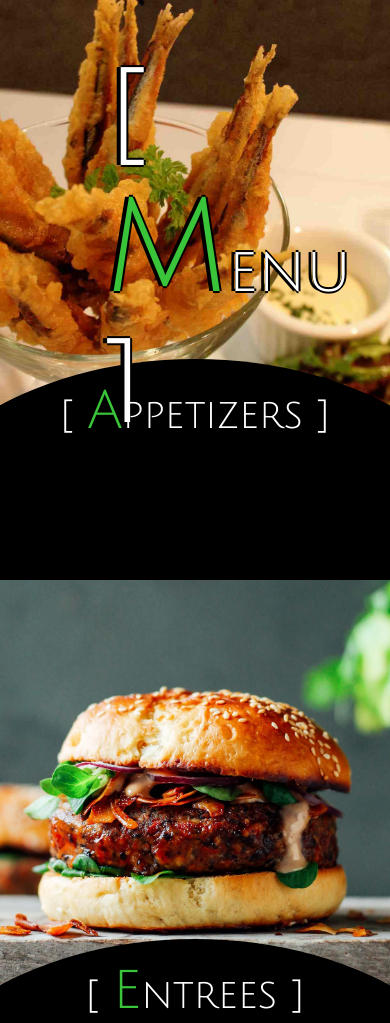
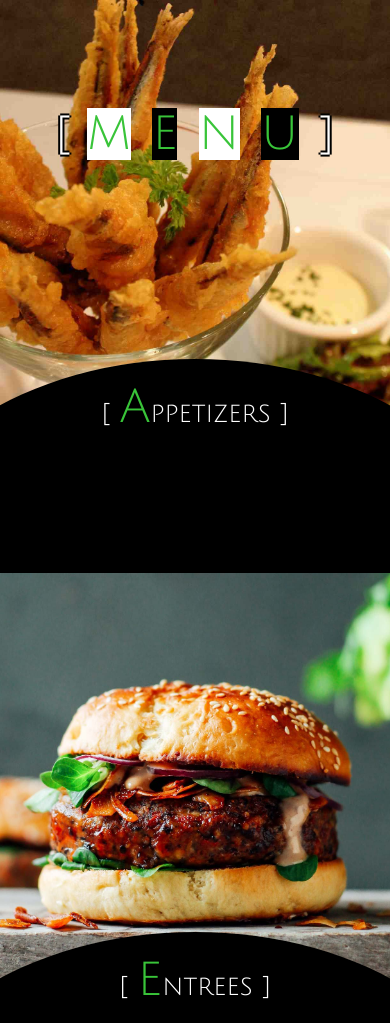
Before and after one commit to Mbarbotiko/cava, a plain HTML site: page menu.html in a window 390 px wide. Shown: the top 1023 px of the page. Drawn offline with nearby package versions, Linux system fonts and the light colour scheme; no server answers.

Commit message:
adding media screens for header and menu headers

```diff
--- a/menu.html
+++ b/menu.html
@@ -35,7 +35,14 @@
 
                 <span id='brackets'>[   </span>
 
-                <span id='mainMenu-letter'>M</span>enu
+                <span id='mainMenu-letter'>M</span>
+                <span id='mainMenu-letter2'>E</span>
+
+
+                <span id='mainMenu-letter'>N</span>
+
+
+                <span id='mainMenu-letter2'width=>U</span>
 
                 <span id='brackets'>   ]</span>
 
--- a/public/css/_menumedia.scss
+++ b/public/css/_menumedia.scss
@@ -1,9 +1,6 @@
 @media screen and (max-width: 1250px) and (min-width: 768px) {
-    #main-header{
-        font-size: 60pt;
-        left:(64%/2);
 
-    }
+
 
     table{
         border-spacing: 50px 25px ;
@@ -13,34 +10,73 @@
 
 }
 
-@media screen and (max-width: 768px) and (min-width: 350px) {
-    #main-header{
-        font-size: 45pt;
-        left:(54%/2);
+@media screen and (max-width: 768px) and (min-width: 450px) {
 
-    }
        table{
         border-spacing: 50px 25px ;
 
+    }
+
+    #main-header{
+        font-size: $mainMenu-header/1.5;
+        padding-top:5%*2;
 
     }
+
+
+    #mainMenu-letter{
+        font-size:$mainMenu-header/1.5;
+    }
+
+    #mainMenu-letter2{
+        font-size:$mainMenu-header/1.5;
+    }
+
+    #brackets{
+        font-size: $mainMenu-header/1.5;
+    }
+
+
 
     //fix javascript and table structure for table formatting.
 
 }
 
-@media screen and (max-width: 349px) and (min-width: 0px) {
-    #main-header{
-        top:30%;
-        font-size: 40pt;
-        left:(20%/2);
-        //use javascript to align this in the middle  during all screen sizes using window listener
+@media screen and (max-width: 449px) and (min-width: 0px) {
 
-    }
 
     table{
         border-spacing: 20px 25px ;
 
     }
 
+    #main-header{
+        font-size: $mainMenu-header/2;
+        padding-top:25%;
+
+    }
+
+
+    #mainMenu-letter{
+        font-size:$mainMenu-header/2.5;
+    }
+
+    #mainMenu-letter2{
+        font-size:$mainMenu-header/2.5;
+    }
+
+    #brackets{
+        font-size: $mainMenu-header/2.5;
+    }
+
+    .menu-header{
+        font-size: $menu-header/1.5;
+
+    }
+
+    span{
+        font-size: $menu-header+5;
+    }
+
+
 }
--- a/public/css/menu.scss
+++ b/public/css/menu.scss
@@ -69,12 +69,9 @@ body, html{
 
 #main-header{
     font-size: $mainMenu-header;
-    text-shadow: -4px 0 black, 0 2px black, 2px 0 black, 0 -2px black;
     color: $seconday-color;
-    position: absolute;
-    left:(64%/2);
-    z-index:2;
-    top:50px;
+    padding-top:5%;
+    text-align: center;
 
 }
 
@@ -85,12 +82,20 @@ span{
 
 #mainMenu-letter{
     color:$primary-color;
-    font-size:$mainMenu-header+10;
+    font-size:$mainMenu-header;
+    background-color:white;
+}
+
+#mainMenu-letter2{
+    color:$primary-color;
+    font-size:$mainMenu-header;
+    background-color:black;
 }
 
 #brackets{
     color:$seconday-color;
     font-size: $mainMenu-header;
+    text-shadow: -2px 0 black, 0 2px black, 2px 0 black, 0 -2px black;
 }
 .menu-header{
     position: relative;
```
Also changed, not shown: public/css/menu.css, 1 other file.
